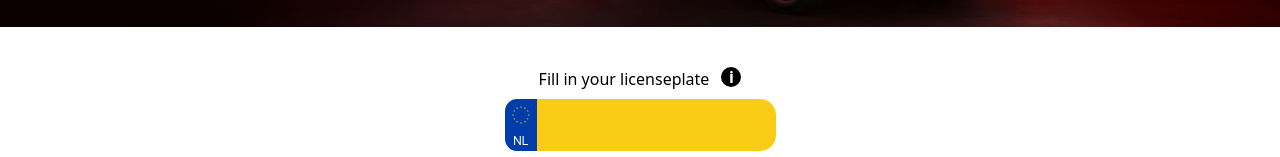
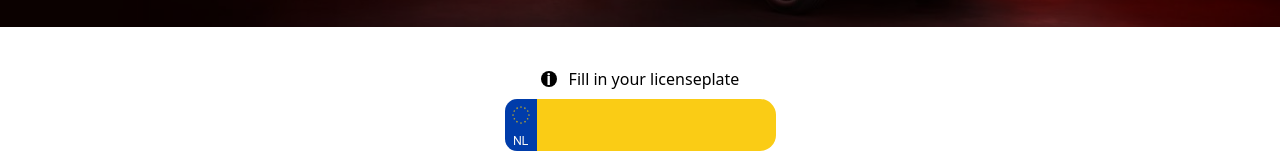
Before and after one commit to Dave-nbg/assesment_vergelijkdirect, a Vue app in the folder car-comparison-form/: page / in a window 1280 px wide. Shown: the part 273-430 px from the top of the page. Built offline with nearby package versions, Linux system fonts and the light colour scheme.

Commit message:
Update LicensePlateComponent.vue

```diff
--- a/car-comparison-form/src/components/LicensePlateComponent.vue
+++ b/car-comparison-form/src/components/LicensePlateComponent.vue
@@ -1,12 +1,14 @@
 <template>
     <div class="flex justify-center mb-2">
-        <label>Fill in your licenseplate</label>
-        <div @mouseenter="showInformation" class="informationWrapper rounded-full bg-black text-white w-5 h-5 ml-3 flex justify-center items-center">
-            <p class="font-bold ">i</p>
+        <div class="h-[24px] flex items-center">
+            <div @mouseenter="showInformation" class="informationWrapper rounded-full bg-black text-white w-4 h-4 mr-3 flex justify-center items-center">
+                <p class="font-bold ">i</p>
+            </div>
         </div>
         <div className="hidden w-[200px] textDialog absolute bottom-0 left-1/2 transform -translate-x-1/2 mt-2 p-2 text-sm bg-gray-800 text-white rounded-md transition-opacity duration-300">
             Het wachtwoord moet minimaal 1 cijfer en 1 speciaal karakter bevatten
         </div>
+        <label>Fill in your licenseplate</label>
     </div>
     <div class="flex justify-center">
         <img src="../assets/kenteken-blauw-nl.svg">
```
